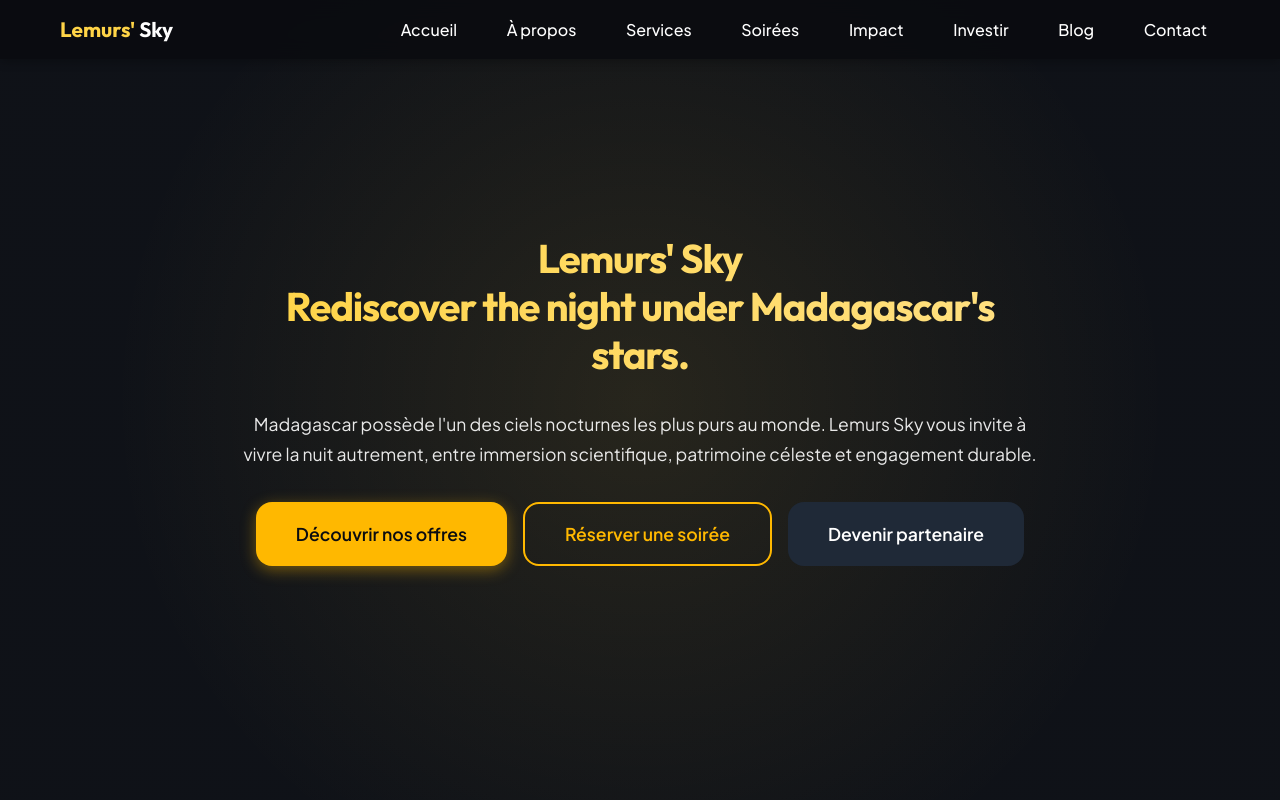
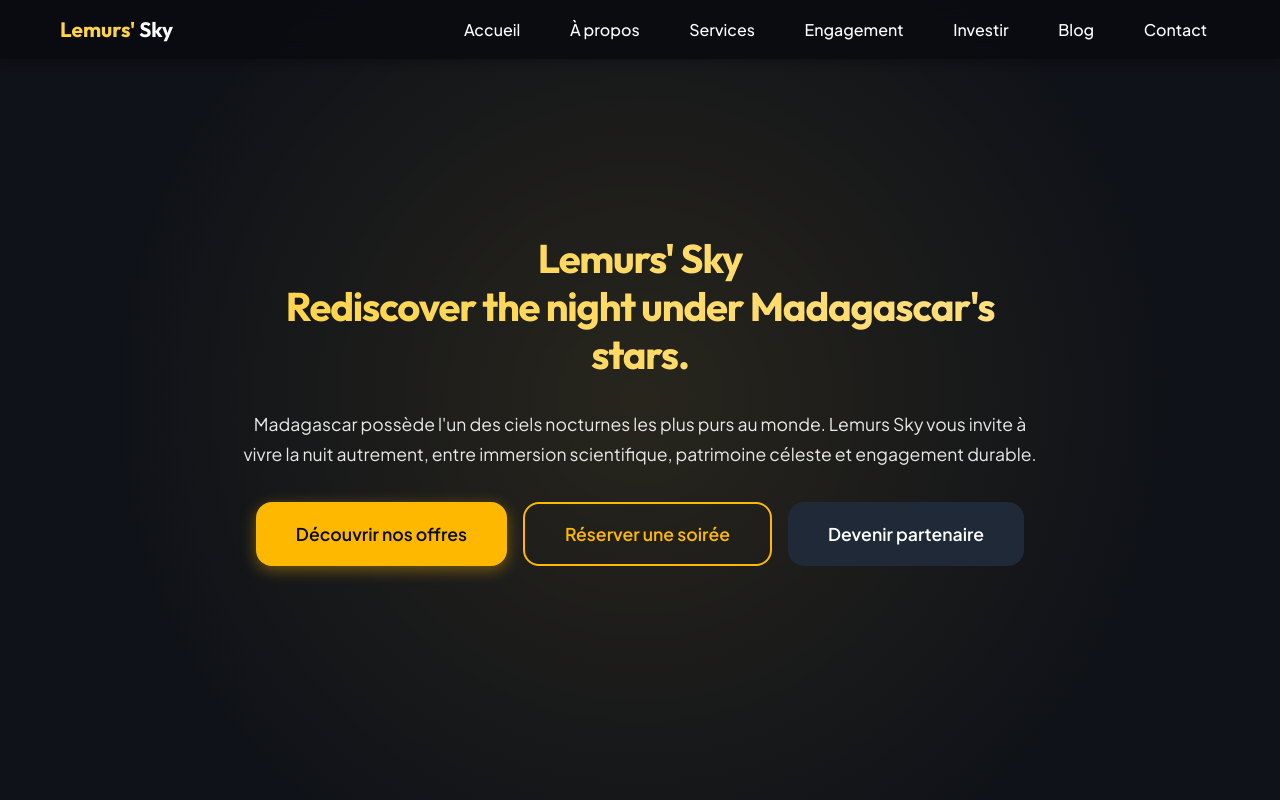
Before and after one commit to Andorajaonari/andorajaonari.github.io, a plain HTML site: page pages/lemurs-sky.html in a window 1280 px wide. Shown: the top 800 px of the page. Drawn offline with nearby package versions, Linux system fonts and the light colour scheme.

Commit message:
Updating lemurs sky page

```diff
--- a/pages/lemurs-sky.html
+++ b/pages/lemurs-sky.html
@@ -28,8 +28,7 @@
                         <li><a href="#home">Accueil</a></li>
                         <li><a href="#about">À propos</a></li>
                         <li><a href="#services">Services</a></li>
-                        <li><a href="#observation">Soirées</a></li>
-                        <li><a href="#impact">Impact</a></li>
+                        <li><a href="#impact">Engagement</a></li>
                         <li><a href="#invest">Investir</a></li>
                         <li><a href="#blog">Blog</a></li>
                         <li><a href="#contact">Contact</a></li>
@@ -186,7 +185,7 @@
             </div>
             <div class="important-notes" style="margin-top: 2rem; padding: 1.5rem; background: rgba(31, 41, 55, 0.5); border-radius: var(--border-radius); border: 1px solid rgba(255, 255, 255, 0.1);">
                 <h3 style="color: var(--color-accent); margin-bottom: 1rem; font-size: 1.2rem;">Remarques importantes</h3>
-                <div style="display: grid; grid-template-columns: 1fr 1fr 1fr; gap: 2rem;">
+                <div style="display: grid; grid-template-columns: repeat(auto-fit, minmax(250px, 1fr)); gap: 2rem;">
                     <div>
                         <p style="margin-bottom: 0.5rem; font-weight: 300; color: var(--color-accent);">Formule privative :</p>
                         <ul style="list-style-type: disc; margin-left: 1rem;">
```
